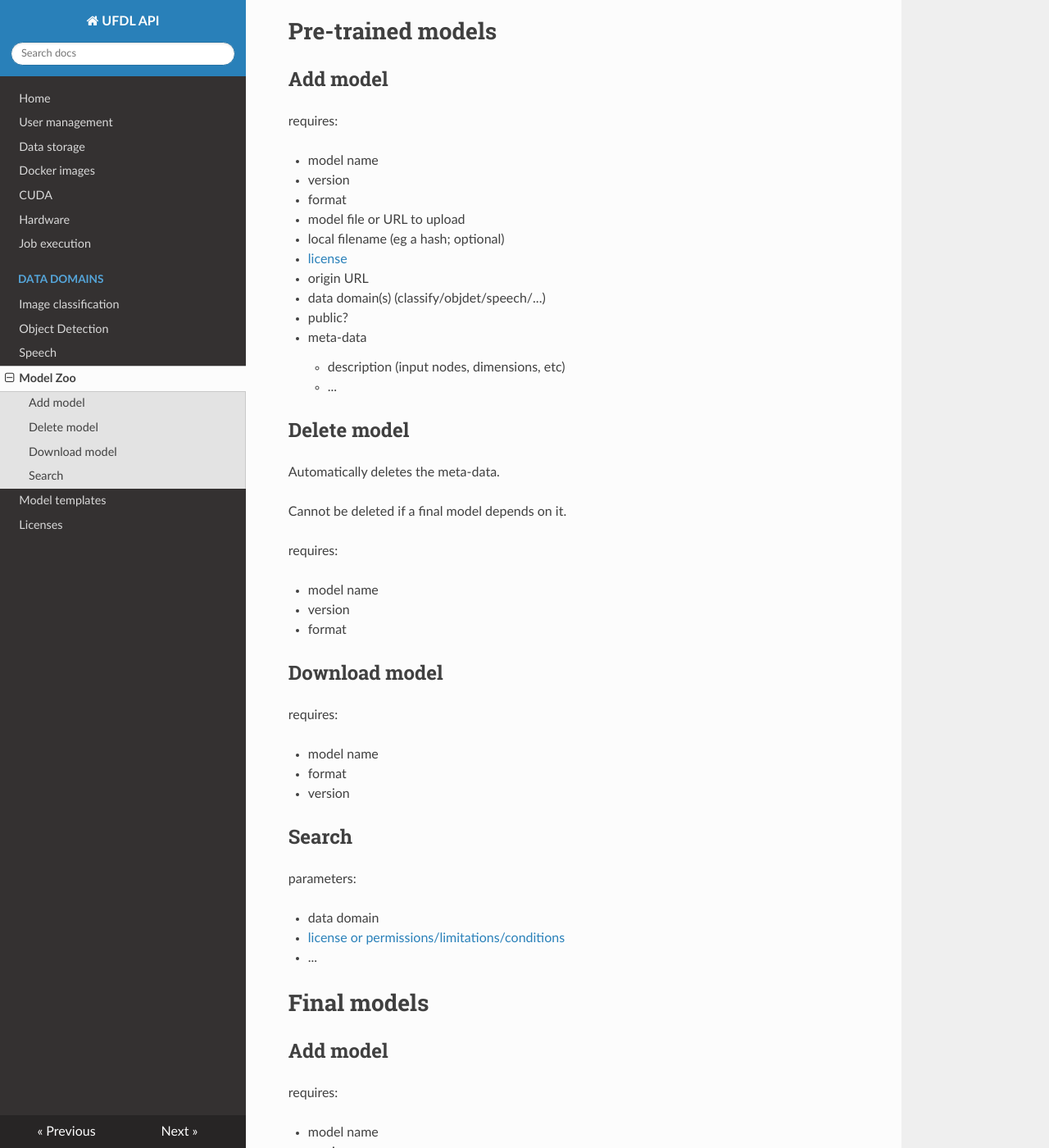
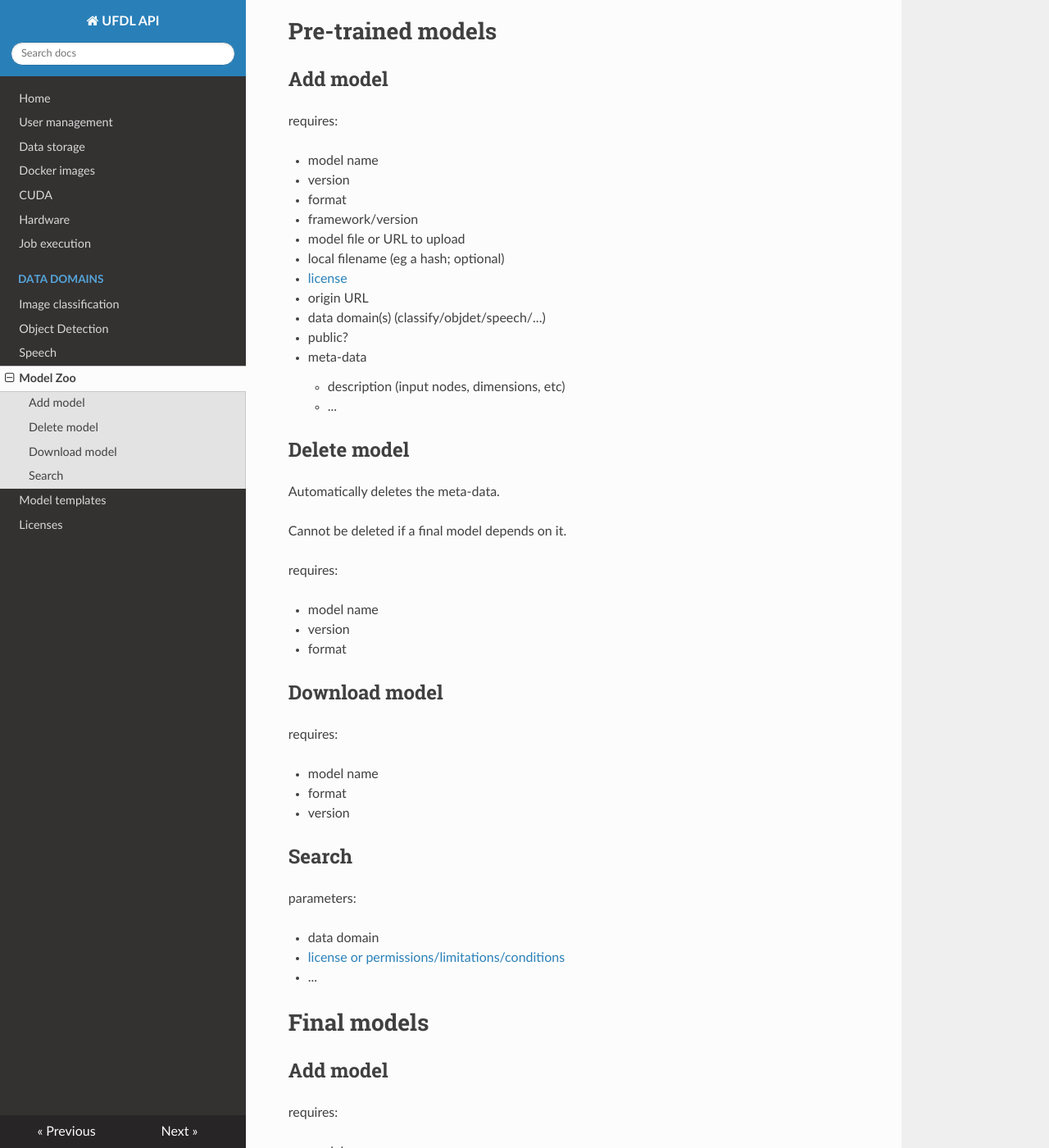
Before and after one commit to waikato-ufdl/ufdl-api, an MkDocs documentation site: the page built from docs/model_zoo.md, in a window 1280 px wide and 1400 px high, scrolled down 224 px. Shown: the whole window at 82% size. Built offline with MkDocs 1.6.1, drawn with Linux system fonts in a browser that asks for light colours; nearby versions of some CDN libraries.

Commit message:
added framework/version to models

```diff
--- a/docs/model_zoo.md
+++ b/docs/model_zoo.md
@@ -14,6 +14,7 @@
   * model name
   * version
   * format
+  * framework/version
   * model file or URL to upload
   * local filename (eg a hash; optional)
   * [license](license_overview.md)
@@ -64,6 +65,7 @@
   * model name
   * version
   * format
+  * framework/version
   * model file or URL to upload
   * pre-trained model ID it was built on top of
   * dataset ID(s) it was trained with
```
